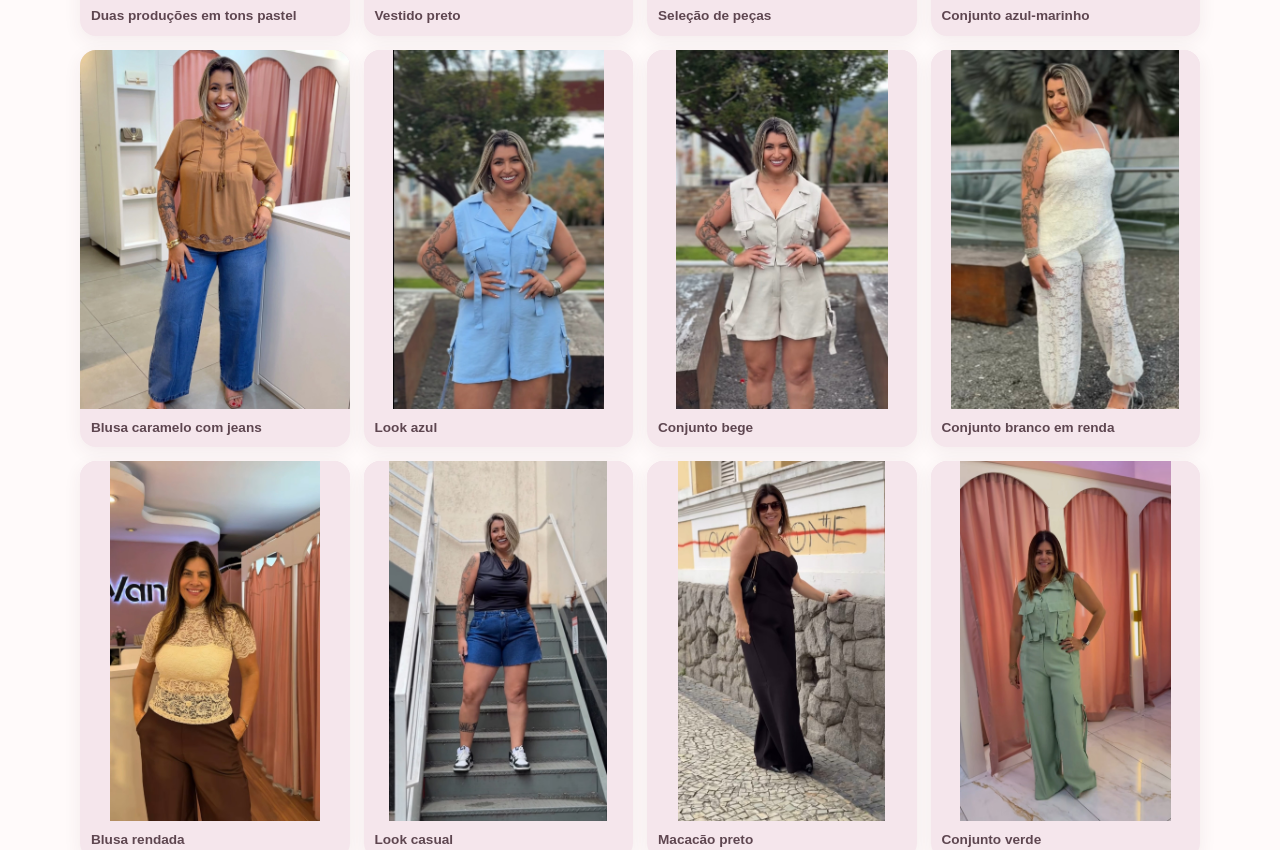
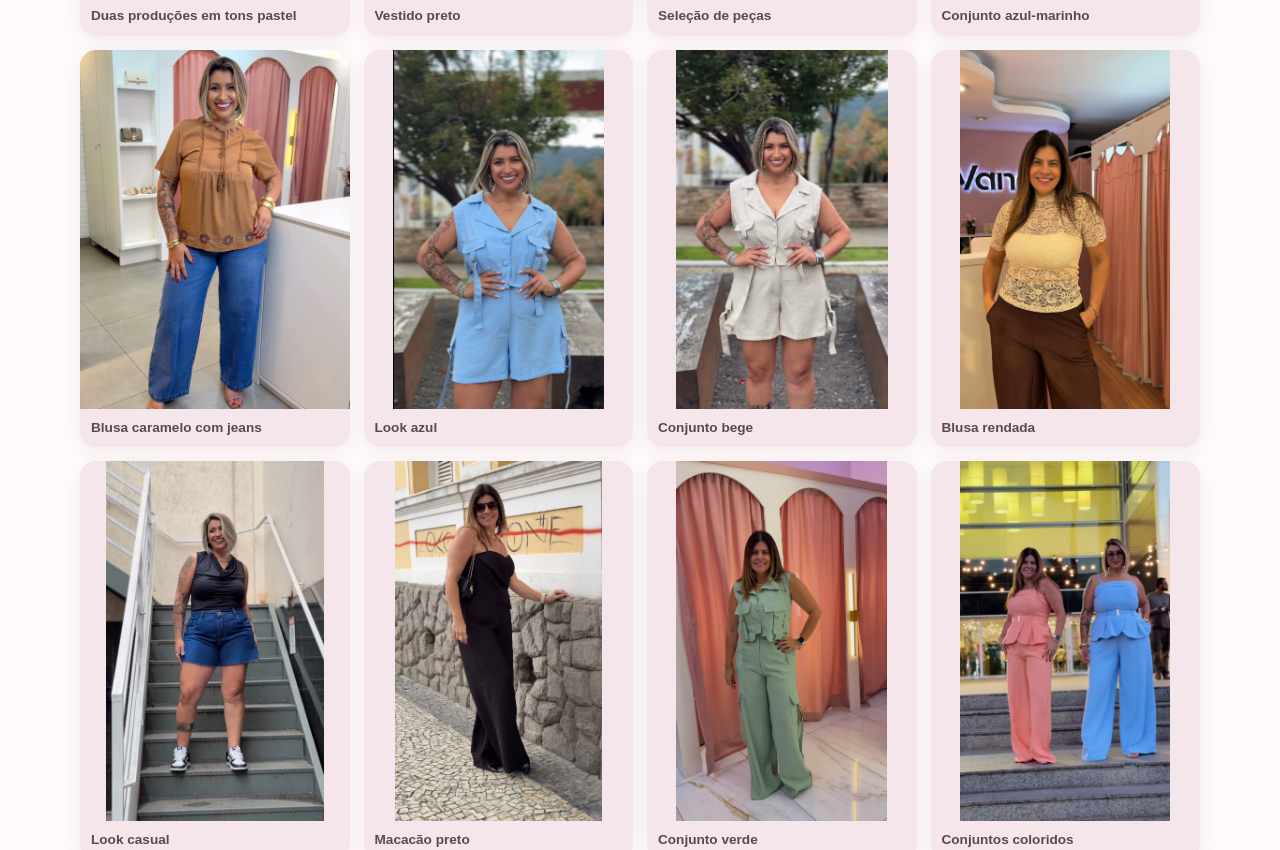
Before and after one commit to wchagas73-lang/Vanezi, a plain HTML site: page index.html in a window 1280 px wide. Shown: the part 2156-3006 px from the top of the page. Drawn offline with Linux system fonts and the light colour scheme.

Commit message:
Remove foto repetida da galeria Vanezi

```diff
--- a/index.html
+++ b/index.html
@@ -123,7 +123,6 @@ footer{background:#25151e;color:#fff;padding:28px 0}
   <figure><img src="assets/look-06-blusa-caramelo-jeans.jpg" alt="Blusa caramelo com jeans" loading="lazy"><figcaption>Blusa caramelo com jeans</figcaption></figure>
   <figure><img src="assets/look-07-look-azul.jpg" alt="Look azul" loading="lazy"><figcaption>Look azul</figcaption></figure>
   <figure><img src="assets/look-08-conjunto-bege.jpg" alt="Conjunto bege" loading="lazy"><figcaption>Conjunto bege</figcaption></figure>
-  <figure><img src="assets/look-09-conjunto-renda-branca.jpg" alt="Conjunto branco em renda" loading="lazy"><figcaption>Conjunto branco em renda</figcaption></figure>
   <figure><img src="assets/look-10-blusa-rendada.jpg" alt="Blusa rendada" loading="lazy"><figcaption>Blusa rendada</figcaption></figure>
   <figure><img src="assets/look-11-look-casual.jpg" alt="Look casual" loading="lazy"><figcaption>Look casual</figcaption></figure>
   <figure><img src="assets/look-12-macacao-preto.jpg" alt="Macacão preto" loading="lazy"><figcaption>Macacão preto</figcaption></figure>
```
